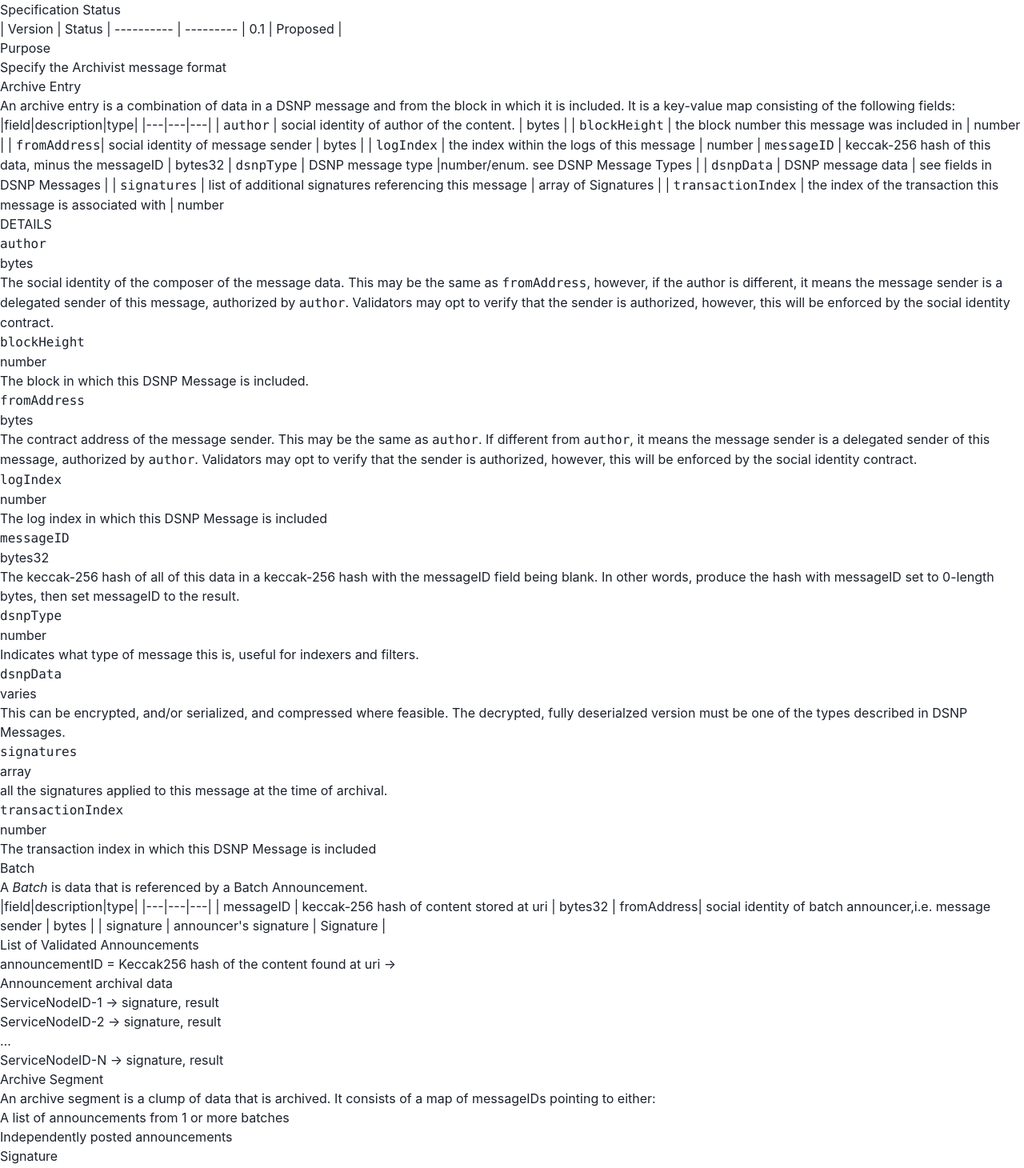
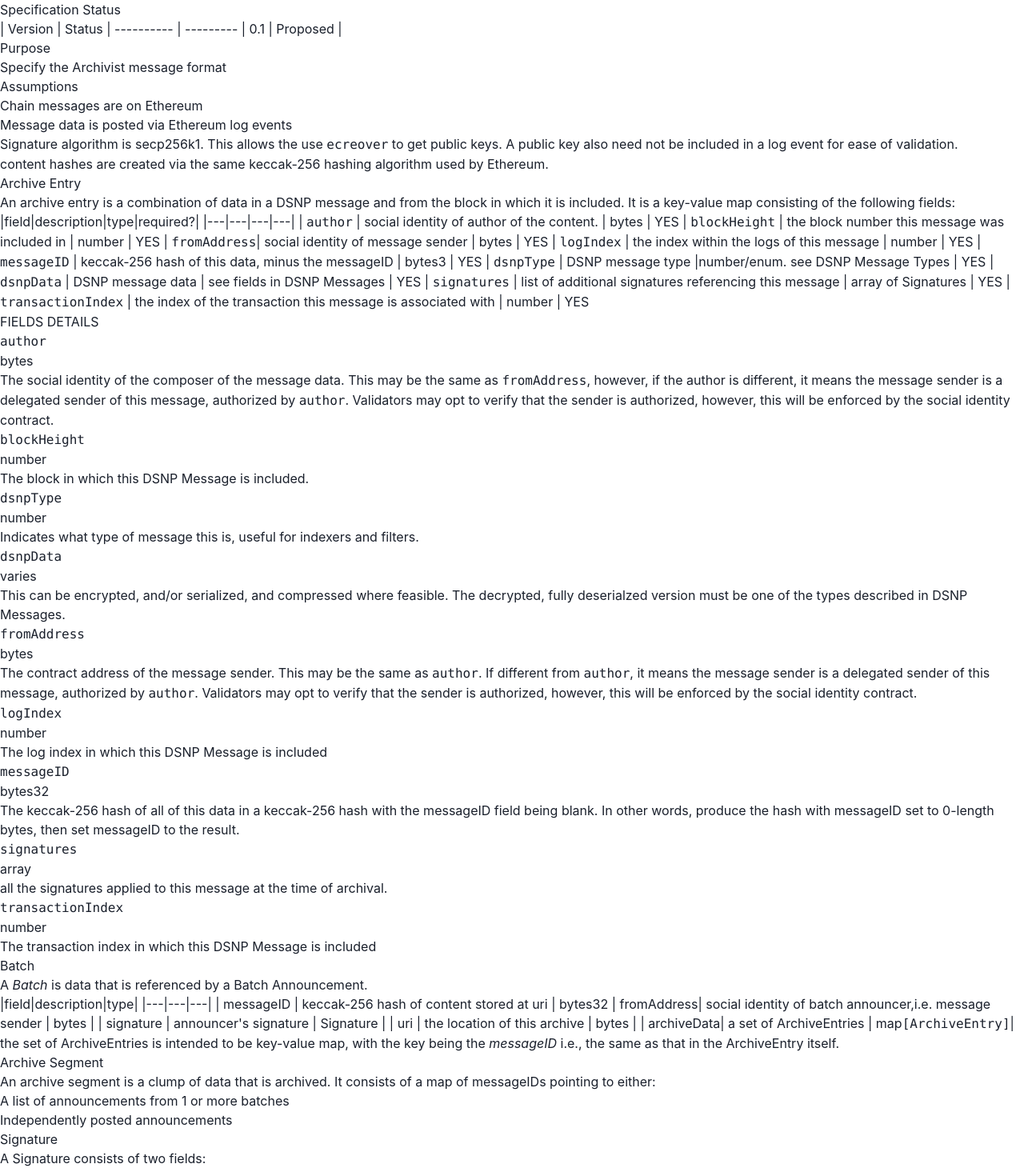
Before and after one commit to LibertyDSNP/spec, a Next.js app: page /DSNP/DSNP-Archive-Messages in a window 1280 px wide. Shown: the top 1460 px of the page at 80% size. Built offline with nearby package versions, Linux system fonts and the light colour scheme; what dokz would draw is missing.

Commit message:
some clarifications

```diff
--- a/pages/DSNP/DSNP-Archive-Messages.mdx
+++ b/pages/DSNP/DSNP-Archive-Messages.mdx
@@ -9,23 +9,31 @@
 ## Purpose
 1. Specify the Archivist message format
 
+## Assumptions
+* Chain messages are on Ethereum
+* Message data is posted via [Ethereum log events](https://medium.com/mycrypto/understanding-event-logs-on-the-ethereum-blockchain-f4ae7ba50378)
+* Signature algorithm is [secp256k1](https://en.bitcoin.it/wiki/Secp256k1). This allows the use `ecreover`
+to get public keys. A public key also need not be included in a log event for ease of validation.
+* content hashes are created via the same [keccak-256 hashing algorithm](https://en.wikipedia.org/wiki/SHA-3) used by Ethereum.
+
 ## Archive Entry
 An archive entry is a combination of data in a DSNP message and from the block in which it is included.
 It is a key-value map consisting of the following fields:
 
-|field|description|type|
-|---|---|---|
-| `author` | social identity of author of the content. | bytes |
-| `blockHeight` | the block number this message was included in | number |
-| `fromAddress`| social identity of message sender | bytes |
-| `logIndex` | the index within the logs of this message | number
-| `messageID` | keccak-256 hash of this data, minus the messageID |  bytes32
-| `dsnpType` | DSNP message type |number/enum. see [DSNP Message Types](/DSNP/DSNP-Message-Types) |
-| `dsnpData` | DSNP message data | see fields in [DSNP Messages](/DSNP/DSNP-Messages) |
-| `signatures` | list of additional signatures referencing this message | array of Signatures |
-| `transactionIndex` | the index of the transaction this message is associated with | number
+|field|description|type|required?|
+|---|---|---|---|
+| `author` | social identity of author of the content. | bytes | YES
+| `blockHeight` | the block number this message was included in | number | YES
+| `fromAddress`| social identity of message sender | bytes | YES
+| `logIndex` | the index within the logs of this message | number | YES
+| `messageID` | keccak-256 hash of this data, minus the messageID |  bytes3 | YES
+| `dsnpType` | DSNP message type |number/enum. see [DSNP Message Types](/DSNP/DSNP-Message-Types) | YES
+| `dsnpData` | DSNP message data | see fields in [DSNP Messages](/DSNP/DSNP-Messages) | YES
+| `signatures` | list of additional signatures referencing this message | array of Signatures | YES
+| `transactionIndex` | the index of the transaction this message is associated with | number | YES
 
-### DETAILS
+## FIELDS DETAILS
+
 ### `author`
 * bytes
 * The social identity of the composer of the message data. This may be the same as `fromAddress`, however, if the author is different, it means the message sender is a delegated sender of this message, authorized by `author`.  Validators may opt to verify that the sender is authorized, however, this will be enforced by the social identity contract.
@@ -33,6 +41,14 @@
 ### `blockHeight`
 * number
 * The block in which this DSNP Message is included.
+
+### `dsnpType`
+   * number
+   * Indicates what type of message this is, useful for indexers and filters.
+
+### `dsnpData`
+   * varies
+   * This can be encrypted, and/or serialized, and compressed where feasible.  The decrypted, fully deserialzed version must be one of the types described in [DSNP Messages](/DSNP/DSNP-Messages).
 
 ### `fromAddress`
 * bytes
@@ -45,14 +61,6 @@
 ### `messageID`
 * bytes32
 * The keccak-256 hash of all of this data in a keccak-256 hash with the messageID field being blank. In other words, produce the hash with messageID set to 0-length bytes, then set messageID to the result.
-
-### `dsnpType`
-   * number
-   * Indicates what type of message this is, useful for indexers and filters.
-
-### `dsnpData`
-   * varies
-   * This can be encrypted, and/or serialized, and compressed where feasible.  The decrypted, fully deserialzed version must be one of the types described in [DSNP Messages](/DSNP/DSNP-Messages).
 
 ### `signatures`
    * array
@@ -70,14 +78,12 @@
 | messageID | keccak-256 hash of content stored at uri |  bytes32
 | fromAddress| social identity of batch announcer,i.e. message sender | bytes |
 | signature | announcer's signature | Signature |
+| uri | the location of this archive | bytes |
+| archiveData| a set of ArchiveEntries | map`[ArchiveEntry]`|
 
-*  List of Validated Announcements
-    * announcementID  = Keccak256 hash of the content found at uri →
-        * Announcement archival data
-        * ServiceNodeID-1 -> signature, result
-        * ServiceNodeID-2 -> signature, result
-        * …
-        * ServiceNodeID-N -> signature, result
+the set of ArchiveEntries is intended to be key-value map, with the key
+being the _messageID_ i.e., the same as that in the ArchiveEntry itself.
+
 
 ## Archive Segment
 An archive segment is a clump of data that is archived. It consists of a map of messageIDs pointing to either:
```
